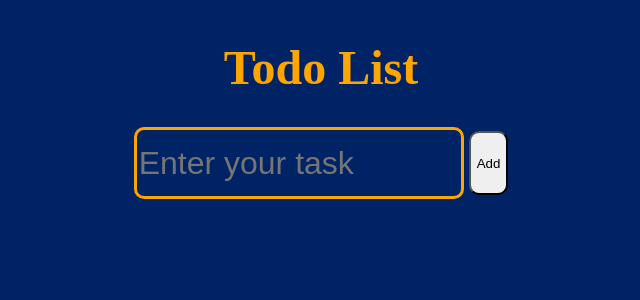
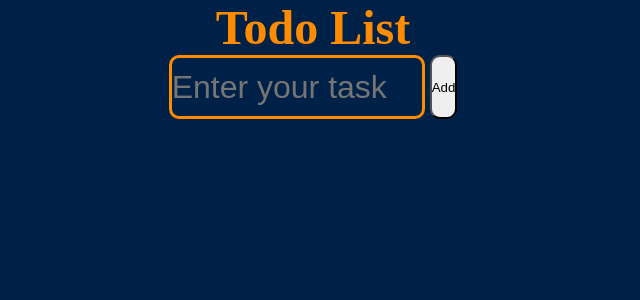
Before and after one commit to thodorisKall/Todo-List, a React (Create React App) app: page / in a window 1280 px wide. Shown: the top 300 px of the page, without its empty margins (327-967 px from the left). Built offline with nearby package versions, Linux system fonts and the light colour scheme.

Commit message:
style: add basic colors and alignment at app component

```diff
--- a/src/App.css
+++ b/src/App.css
@@ -1,3 +1,19 @@
+* {
+  margin: 0;
+  padding: 0;
+  box-sizing: border-box;
+}
+
+:root {
+  --bg-color: #002147;
+  --dark-grey: #36454f;
+  --lighter-grey: #536878;
+  --main-title: #ff8c00;
+  --danger-red: #dc143c;
+  --cyan-blue: #b9f2ff;
+  --white-tone: #fffafa;
+}
+
 body {
   height: 100vh;
   width: 100vw;
@@ -5,13 +21,12 @@ body {
   flex-direction: column;
   justify-content: start;
   align-items: center;
-
-  background-color: #002366;
+  background-color: var(--bg-color);
 }
 
 h1 {
   text-align: center;
-  color: orange;
+  color: var(--main-title);
   font-size: 3rem;
 }
 
@@ -27,29 +42,55 @@ h1 {
 }
 
 .input__disable {
-  border: orange 3px solid;
+  border: var(--main-title) 3px solid;
   font-size: 2rem;
-  color: #e0ffff;
+  color: var(--cyan-blue);
   margin-right: 5px;
-  background-color: #002366;
-  width: 20rem;
+  background-color: var(--bg-color);
+  width: 20vw;
   outline: none;
   box-shadow: none;
 }
 
 .input__enable {
-  border: #e0ffff 3px solid;
+  border: var(--cyan-blue) 3px solid;
   font-size: 2rem;
-  color: #e0ffff;
+  color: var(--cyan-blue);
   margin-right: 5px;
-  background-color: #002366;
-  width: 20rem;
+  background-color: var(--bg-color);
+  width: 20vw;
   outline: none;
   box-shadow: none;
 }
 
 h3 {
-  color: #e0ffff;
+  color: var(--cyan-blue);
 }
 
-/*task component  */
+.tasks__container {
+  border: 2px solid var(--white-tone);
+  padding: 2rem 1rem;
+  height: fit-content;
+  min-height: 2px;
+  width: 20vw;
+  border-radius: 10px;
+  margin-bottom: 4rem;
+}
+
+#btn-close {
+  margin: 0 auto;
+  color: var(--danger-red);
+  background-color: var(--dark-grey);
+  border: none;
+  border-radius: 10px;
+  width: 14vw;
+  height: 2rem;
+  font-size: large;
+}
+
+#btn-close:hover {
+  background-color: var(--lighter-grey);
+  cursor: pointer;
+}
+
+/*single task */
```
